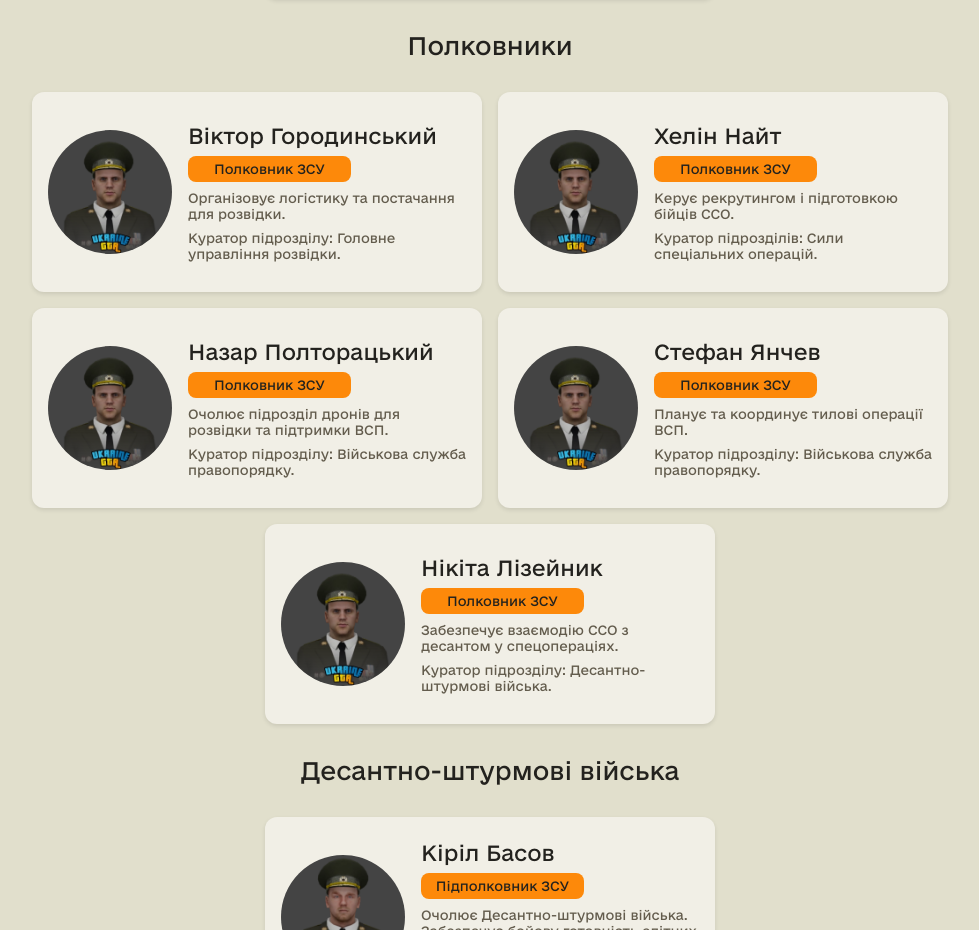
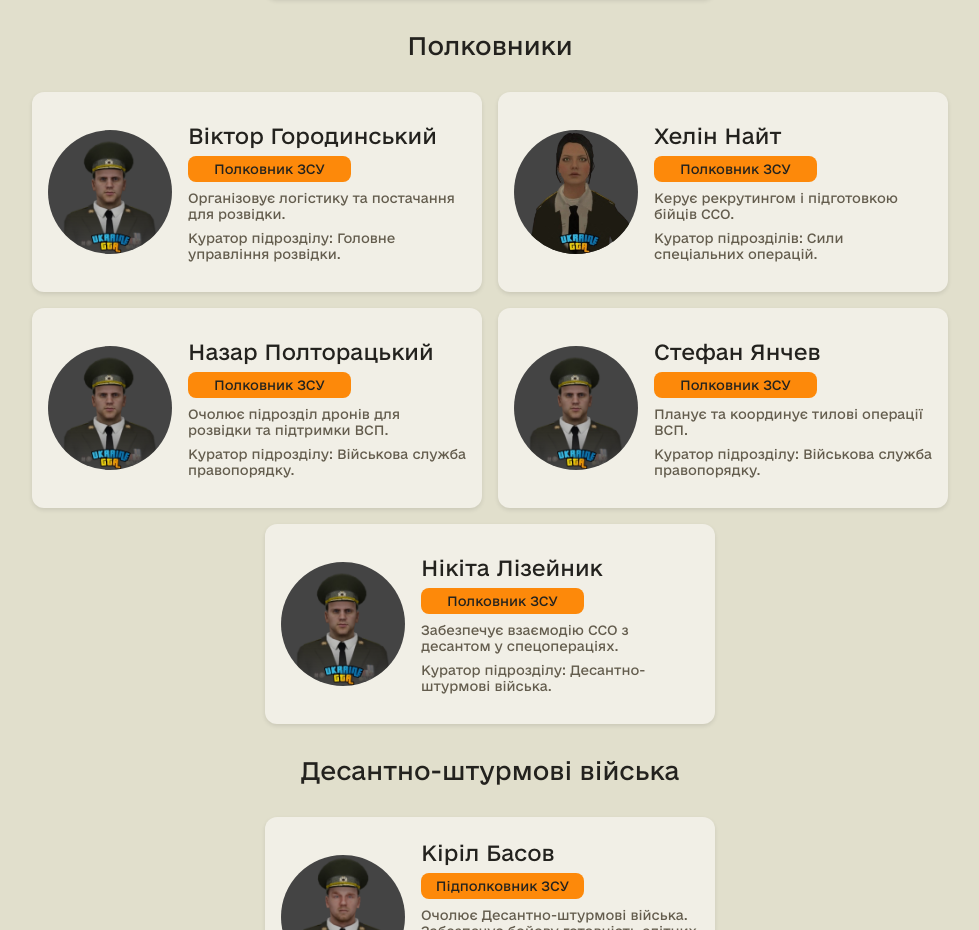
Before and after one commit to greatpersonn/ugra.army.01, a React app: page / in a window 1280 px wide. Shown: the part 2047-2977 px from the top of the page, without its empty margins (150-1129 px from the left). Built offline with nearby package versions, Linux system fonts and the light colour scheme; the HTML template or start-up script is replaced by a standard one.

Commit message:
fix helin skin to women

```diff
--- a/src/components/organisms/LeadershipSection.jsx
+++ b/src/components/organisms/LeadershipSection.jsx
@@ -30,7 +30,7 @@ const leadershipStructure = [
         rank: 'Полковник ЗСУ',
         role: 'Керує рекрутингом і підготовкою бійців ССО.',
         head: 'Куратор підрозділів: Сили спеціальних операцій.',
-        avatar: require('../../assets/images/colonel.png'),
+        avatar: require('../../assets/images/major-fm.png'),
       },
       {
         name: 'Назар Полторацький',
```
